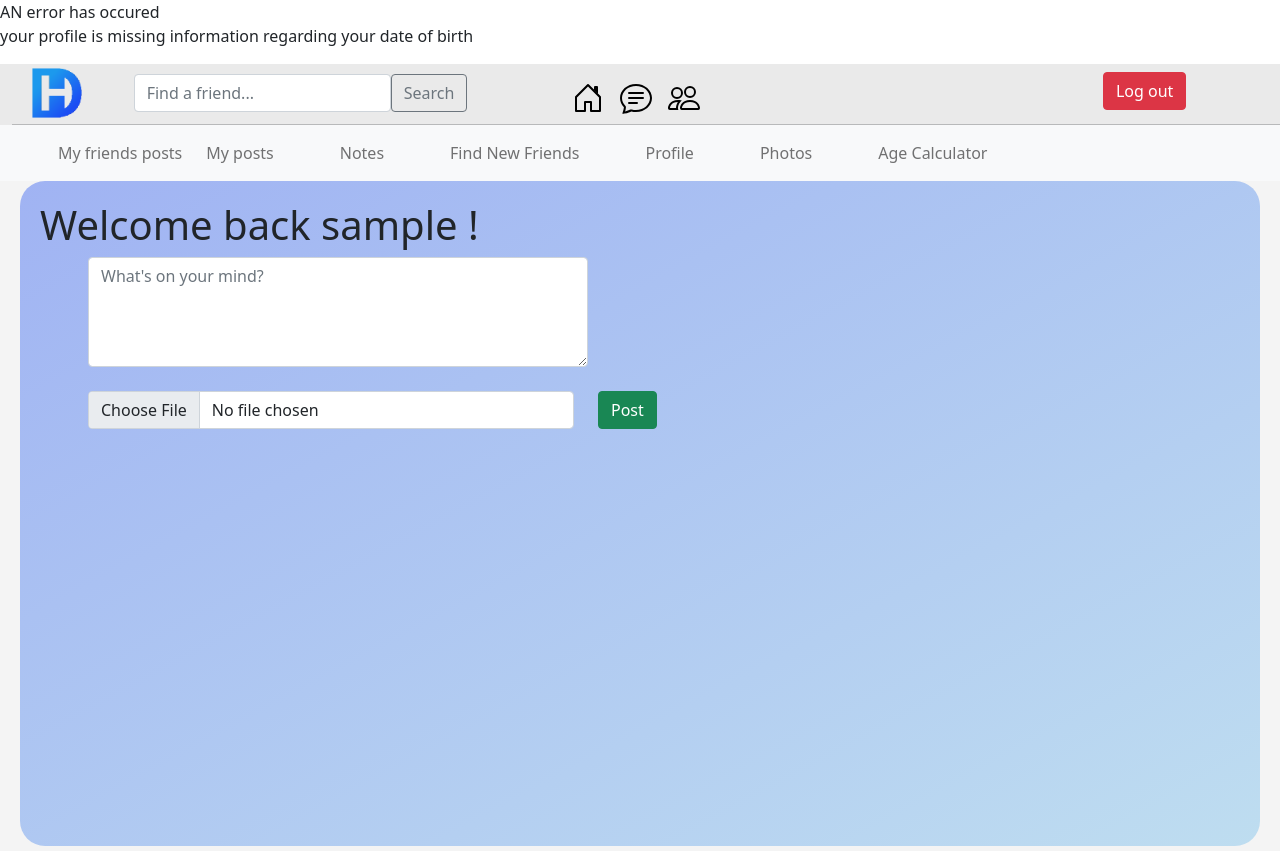
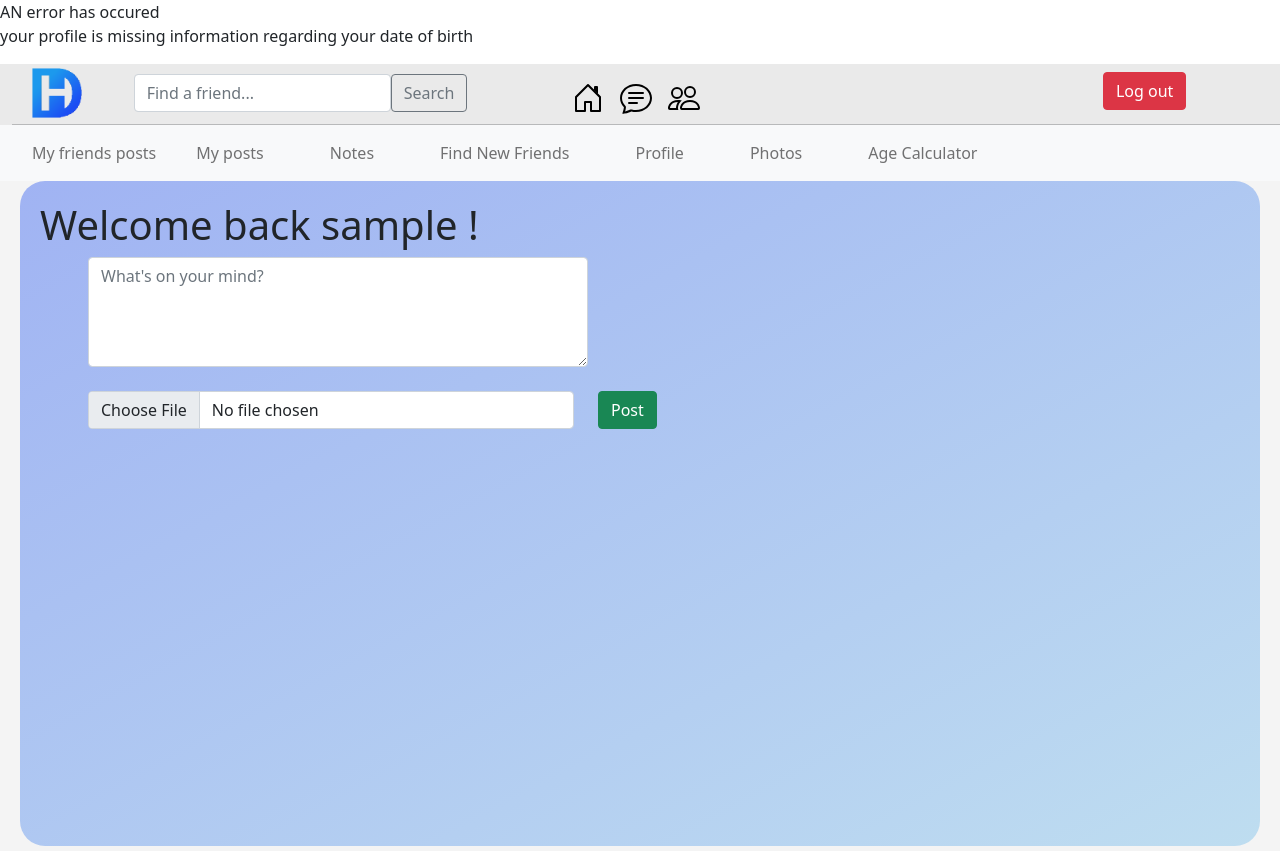
Before and after one commit to djenahalim/social, a PHP site: page /home.php in a window 1280 px wide. Run offline with PHP 8.4, Linux system fonts and the light colour scheme; the visitor is signed in with stand-in values (Sample User, id 1); data that the repository does not hold is empty.

Commit message:
modified:   css/style.css 	modified:   css/style.css.map 	modified:   css/style.scss 	modified:   nav_link.php

```diff
--- a/css/style.css
+++ b/css/style.css
@@ -69,7 +69,7 @@
 }
 
 #posts {
-  margin-left: 50;
+  margin-left: 100;
 }
 
 #view_notes {
--- a/css/style.scss
+++ b/css/style.scss
@@ -65,7 +65,7 @@
 
 }
 #posts{
-   margin-left: 50;
+   margin-left: 100;
 }
 #view_notes{
     margin-left: 50;
--- a/nav_link.php
+++ b/nav_link.php
@@ -8,11 +8,11 @@
 
 
         <li class="nav-item">
-          <a class="nav-link" id="posts" href="\posts\my_posts.php">My friends posts</a>
+          <a class="nav-link ms-4" id="posts" href="\posts\my_posts.php">My friends posts</a>
         </li>
 
         <li class="nav-item">
-        <a class="nav-link ms-2" id="my_posts" href="\posts\view_my_posts.php">My posts</a>
+        <a class="nav-link ms-4" id="my_posts" href="\posts\view_my_posts.php">My posts</a>
       </li>
 
         <li class="nav-item">
```
Also changed, not shown: 1 other file.
